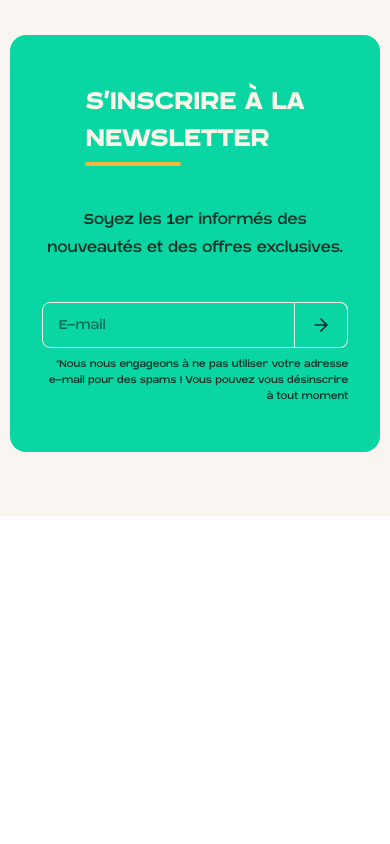
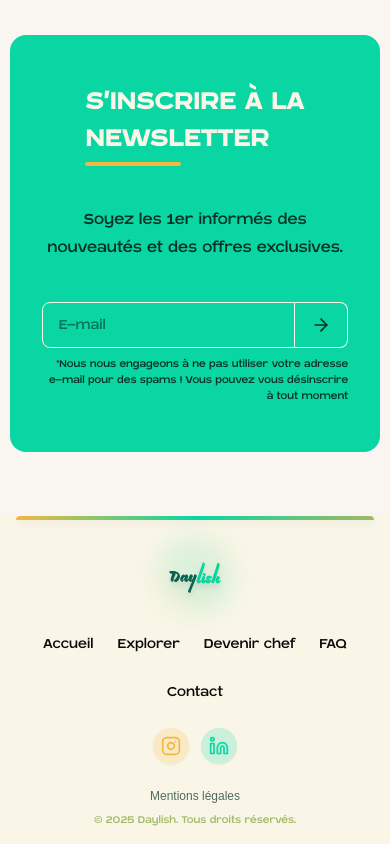
Before and after one commit to aminelaihem/Daylish-landing, a Next.js app: page / in a window 390 px wide. Shown: the part 7349-8193 px from the top of the page. Before the commit the page ends 7865 px from the top, so only its background shows below. Built offline with nearby package versions, Linux system fonts and the light colour scheme; a web font is replaced by a local one.

Commit message:
ajout du footer

```diff
--- a/app/page.tsx
+++ b/app/page.tsx
@@ -6,6 +6,7 @@ import { Safety } from "@/components/Safety"
 import { Testimonials } from "@/components/Testimonials"
 import { FAQ } from "@/components/FAQ"
 import { Newsletter } from "@/components/Newsletter"
+import { Footer } from "@/components/Footer"
 
 export default function Home() {
   return (
@@ -91,6 +92,7 @@ export default function Home() {
         <Testimonials />
         <FAQ />
         <Newsletter />
+        <Footer />
       </main>
     </>
   )
--- /dev/null
+++ b/components/Footer.tsx
@@ -0,0 +1,69 @@
+'use client';
+import Link from 'next/link';
+import { Instagram, Linkedin } from 'lucide-react';
+
+export function Footer() {
+  return (
+    <footer className="w-full bg-[#f9f6e7] pt-0 pb-4 px-4 select-none">
+      {/* Séparateur dégradé */}
+      <div className="w-full h-1 bg-gradient-to-r from-[#F4B73E] via-[#09D6A3] to-[#A1B864] rounded-t-xl shadow-md mb-6" />
+      <div className="max-w-6xl mx-auto flex flex-col gap-4">
+        {/* Ligne principale */}
+        <div className="flex flex-col md:flex-row items-center justify-between gap-6 md:gap-0 relative">
+          {/* Logo Daylish */}
+          <Link href="/" aria-label="Accueil Daylish" className="flex-shrink-0 group">
+            <div className="relative w-16 h-16 flex items-center justify-center">
+              <svg xmlns="http://www.w3.org/2000/svg" viewBox="0 0 241 185" fill="none" className="w-16 h-auto drop-shadow-lg group-hover:scale-105 group-hover:rotate-[-6deg] transition-transform duration-300">
+                <path d="M37.125 75.2933C53.9251 75.2933 64.0992 84.7559 64.0992 95.194C64.0992 104.025 57.9963 112.685 51.1055 116.413C50.7772 116.47 50.3832 116.47 50.0549 116.47C45.4604 116.47 40.4082 112.914 39.5545 110.678C48.481 105.917 53.7301 96.2268 54.5838 89.1151C53.7301 87.2233 51.3025 85.4445 46.314 84.8133C46.7737 85.6166 47.102 86.4182 47.102 87.2789C47.102 89.8593 45.92 92.2676 44.6744 94.6202C41.3932 100.814 38.4402 110.104 37.3239 116.47C33.6487 116.413 29.6452 113.431 28.5289 110.391C28.8572 104.714 32.2041 93.0152 34.96 85.215C33.5154 85.4445 32.2698 85.674 30.9565 85.674C26.1649 85.674 24 81.7165 24 78.3328C24 77.7016 24.0657 77.1278 24.197 76.5557C28.0692 75.695 32.3354 75.2933 37.125 75.2933Z" fill="#005248"/>
+                <path d="M79.9142 108.327C79.9142 107.753 79.9142 107.065 80.0456 106.321C78.1433 110.163 74.7287 116.529 72.4325 116.529C68.4289 115.84 65.0163 111.768 64.8193 107.583V106.78C64.8193 97.776 72.1041 88.6004 76.7643 88.0839C79.7172 88.6577 82.2125 90.6069 83.7208 92.8448C84.1148 91.1251 84.5088 89.0594 84.8371 87.2823C89.6943 87.5693 95.1405 90.0923 95.1405 94.8531C95.1405 98.409 92.4502 104.144 91.0712 107.126C94.2212 105.863 97.9621 103.627 99.4067 102.594C99.4067 107.011 94.1555 116.473 87.987 116.531C82.7358 116.416 79.9142 112.172 79.9142 108.331V108.327ZM82.6702 96.858C78.1413 99.7252 74.9914 104.486 73.4174 110.508C76.3703 108.558 79.7172 104.142 81.2932 101.217C81.6872 100.012 82.4095 97.8908 82.6721 96.858H82.6702Z" fill="#005248"/>
+                <path d="M127.492 94.2759C127.492 97.717 107.275 141.761 103.14 157.989C99.4652 157.932 95.2647 155.638 93.8877 152.828C94.9383 148.412 109.182 115.38 111.086 108.899C109.51 112.283 107.279 116.527 105.966 116.527C103.079 116.126 98.6812 113.947 97.1709 111.826C96.6456 110.793 96.4486 109.36 96.4486 107.639C96.4486 105.46 96.7769 102.878 97.4336 100.527C99.0095 94.5628 101.897 89.1151 103.865 87.8527C106.686 87.9675 112.528 90.9495 112.528 94.6201C112.528 97.4874 110.495 97.6022 108.394 103.509C107.606 105.745 106.949 108.098 106.491 110.621C108.656 109.129 111.283 105.575 112.988 102.593C114.433 98.176 116.269 92.2119 117.977 87.2233C123.49 87.6249 127.492 90.6644 127.492 94.2776V94.2759Z" fill="#005248"/>
+                <path d="M126.307 113.891C126.307 111.77 128.145 106.894 129.588 102.48C132.147 94.6219 148.778 47.2881 149.763 42.0109C154.751 42.183 157.609 44.7634 157.609 49.6964C157.609 56.3491 139.499 107.183 137.529 112.86C141.073 111.655 145.208 109.247 146.848 108.159C146.848 112.575 141.336 122.095 134.968 122.095C130.374 122.095 126.305 118.252 126.305 113.895L126.307 113.891Z" fill="#06D6A0"/>
+                <path d="M143.895 113.604C143.895 111.311 144.88 108.214 145.731 105.576C146.453 103.398 148.421 96.2286 149.144 92.8449C154.264 93.1891 159.447 95.7695 159.447 100.416C159.447 104.258 156.757 108.673 154.918 112.918C158.265 111.77 162.201 109.741 163.709 108.652C163.709 113.069 158.593 122.093 152.491 122.093C146.977 122.093 143.893 117.792 143.893 113.606L143.895 113.604ZM150.851 85.5036C150.851 83.9561 150.326 82.8659 150.326 82.8659C150.588 82.8085 151.048 82.8085 151.245 82.8085C155.052 82.8085 161.548 84.9872 161.548 89.2316C161.548 91.0661 160.301 93.017 158.333 93.1891C155.971 93.1891 151.376 91.8694 149.866 89.9202C150.588 88.6578 150.851 87.1103 150.851 85.5036Z" fill="#06D6A0"/>
+                <path d="M185.819 107.866C184.069 108.565 182.177 108.995 180.259 109.127C179.903 109.151 179.529 109.164 179.21 109.023C178.896 108.885 178.683 108.619 178.476 108.371C176.62 106.129 174.116 104.604 171.76 102.81C171.494 102.608 171.209 102.288 171.396 102.028C171.518 101.861 171.772 101.822 171.997 101.812C174.439 101.683 176.749 102.763 178.729 104.018C179.125 104.269 179.531 104.535 180.012 104.611C181.083 104.78 182.012 103.961 182.583 103.153C184.089 101.021 184.591 98.1587 183.071 96.0356C181.546 93.9055 178.452 93.0605 175.583 92.9057C173.084 92.7718 170.515 93.0466 168.258 93.9925C166.002 94.9384 164.082 96.6042 163.294 98.682C162.305 101.289 163.196 104.213 164.879 106.533C165.138 106.889 165.419 107.214 165.614 107.595C165.556 107.484 161.742 109.249 161.411 109.471C158.663 111.323 158.5 115.002 160.068 117.517C161.455 119.742 164.088 121.267 166.913 121.838C170.365 122.533 174.206 121.824 176.882 119.796C179.559 117.769 180.914 114.422 180.054 111.421C181.411 111.377 182.822 111.321 184.026 110.77C185.23 110.219 186.157 109.016 185.819 107.866ZM171.528 113.038C171.44 113.203 171.179 113.217 170.972 113.199C168.658 113.003 166.44 112.059 164.828 110.595C165.948 111.024 167.683 111.247 168.286 111.33C168.845 111.407 169.412 111.466 169.981 111.509C170.413 111.859 170.849 112.203 171.281 112.549C171.442 112.678 171.619 112.864 171.528 113.038Z" fill="#06D6A0"/>
+                <path d="M198.167 113.891C198.167 112.114 198.561 109.589 199.415 106.435C198.036 107.87 196.133 110.967 194.557 114.178C193.113 117.677 191.736 120.544 190.685 122.091C187.207 122.034 182.35 119.913 180.645 116.816C180.645 116.816 183.072 111.598 184.451 108.042C187.076 101.217 203.822 50.2892 204.676 43.9235C209.402 44.2104 213.986 47.3646 213.986 52.0089C213.986 55.7943 199.415 100.873 197.182 107.296C200.332 100.299 203.81 93.9333 205.058 93.7037C209.324 93.9333 213.525 96.4563 214.967 98.5776C211.949 104.714 210.241 108.614 208.799 112.971C212.146 111.824 216.412 109.243 217.986 108.155C217.986 112.572 212.671 122.091 206.566 122.091C201.315 122.091 198.165 117.904 198.165 113.891H198.167Z" fill="#06D6A0"/>
+              </svg>
+              {/* Halo animé */}
+              <span className="absolute -inset-2 rounded-full bg-gradient-to-tr from-[#F4B73E]/20 via-[#09D6A3]/20 to-[#A1B864]/20 blur-md z-0 animate-pulse-slow" />
+            </div>
+          </Link>
+          {/* Navigation */}
+          <nav className="flex flex-wrap justify-center gap-6 text-base font-blatant">
+            <Link href="/" className="hover:text-[#F4B73E] transition-colors">Accueil</Link>
+            <Link href="/" className="hover:text-[#09D6A3] transition-colors">Explorer</Link>
+            <Link href="/" className="hover:text-[#F4B73E] transition-colors">Devenir chef</Link>
+            <Link href="/" className="hover:text-[#09D6A3] transition-colors">FAQ</Link>
+            <Link href="/" className="hover:text-[#F4B73E] transition-colors">Contact</Link>
+          </nav>
+          {/* Réseaux sociaux avec micro-animation */}
+          <div className="flex gap-3">
+            <a href="https://instagram.com" target="_blank" rel="noopener" aria-label="Instagram" className="bg-[#F4B73E]/20 hover:bg-[#F4B73E]/40 text-[#F4B73E] rounded-full p-2 transition-all shadow-sm group">
+              <Instagram className="w-5 h-5 group-hover:scale-125 group-hover:-rotate-6 transition-transform duration-300" />
+            </a>
+            <a href="https://linkedin.com" target="_blank" rel="noopener" aria-label="LinkedIn" className="bg-[#09D6A3]/20 hover:bg-[#09D6A3]/40 text-[#09D6A3] rounded-full p-2 transition-all shadow-sm group">
+              <Linkedin className="w-5 h-5 group-hover:scale-125 group-hover:rotate-6 transition-transform duration-300" />
+            </a>
+          </div>
+        </div>
+        {/* Mentions légales & copyright */}
+        <div className="flex flex-col md:flex-row items-center justify-between mt-2 gap-2 text-xs text-[#053126]/70">
+          <Link href="/" className="hover:text-[#F4B73E] transition-colors">
+            Mentions légales
+          </Link>
+          <span className="text-[#A1B864] font-blatant">
+            © {new Date().getFullYear()} Daylish. Tous droits réservés.
+          </span>
+        </div>
+      </div>
+      {/* Animation pulse slow */}
+      <style jsx>{`
+        @keyframes pulse-slow {
+          0%, 100% { opacity: 0.7; }
+          50% { opacity: 1; }
+        }
+        .animate-pulse-slow {
+          animation: pulse-slow 3.5s cubic-bezier(0.4,0,0.6,1) infinite;
+        }
+      `}</style>
+    </footer>
+  );
+}
```
